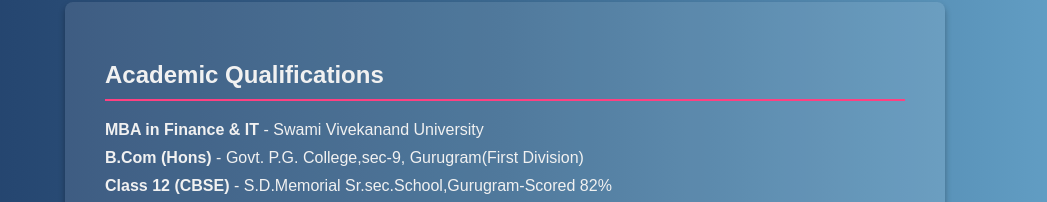
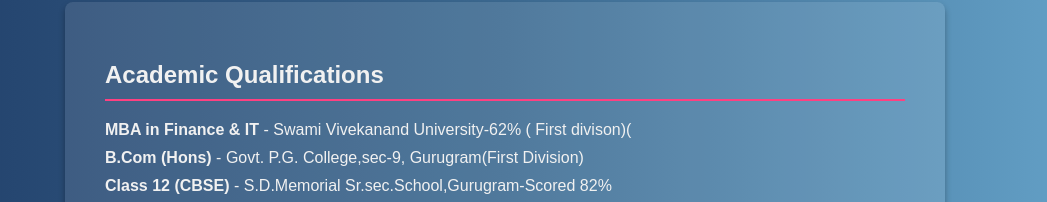
Before and after one commit to anshukakkar1234/my-portfolio, a plain HTML site: page index.html in a window 1280 px wide. Shown: the part 1060-1262 px from the top of the page, without its empty margins (135-1182 px from the left). Drawn offline with Linux system fonts and the light colour scheme.

Commit message:
Update index.html

```diff
--- a/index.html
+++ b/index.html
@@ -143,7 +143,7 @@
     <section id="qualifications">
         <h2>Academic Qualifications</h2>
         <ul>
-            <li><strong>MBA in Finance & IT</strong> - Swami Vivekanand University</li>
+            <li><strong>MBA in Finance & IT</strong> - Swami Vivekanand University-62% ( First divison)(</li>
             <li><strong>B.Com (Hons)</strong> - Govt. P.G. College,sec-9, Gurugram(First Division)</li>
             <li><strong>Class 12 (CBSE)</strong> - S.D.Memorial Sr.sec.School,Gurugram-Scored 82%</li>
             <li><strong>Class 10 (CBSE)</strong> - S.D.Memorial.Sr.sec.School,Gurugram-Achieved 8.6 CGPA</li>
```
